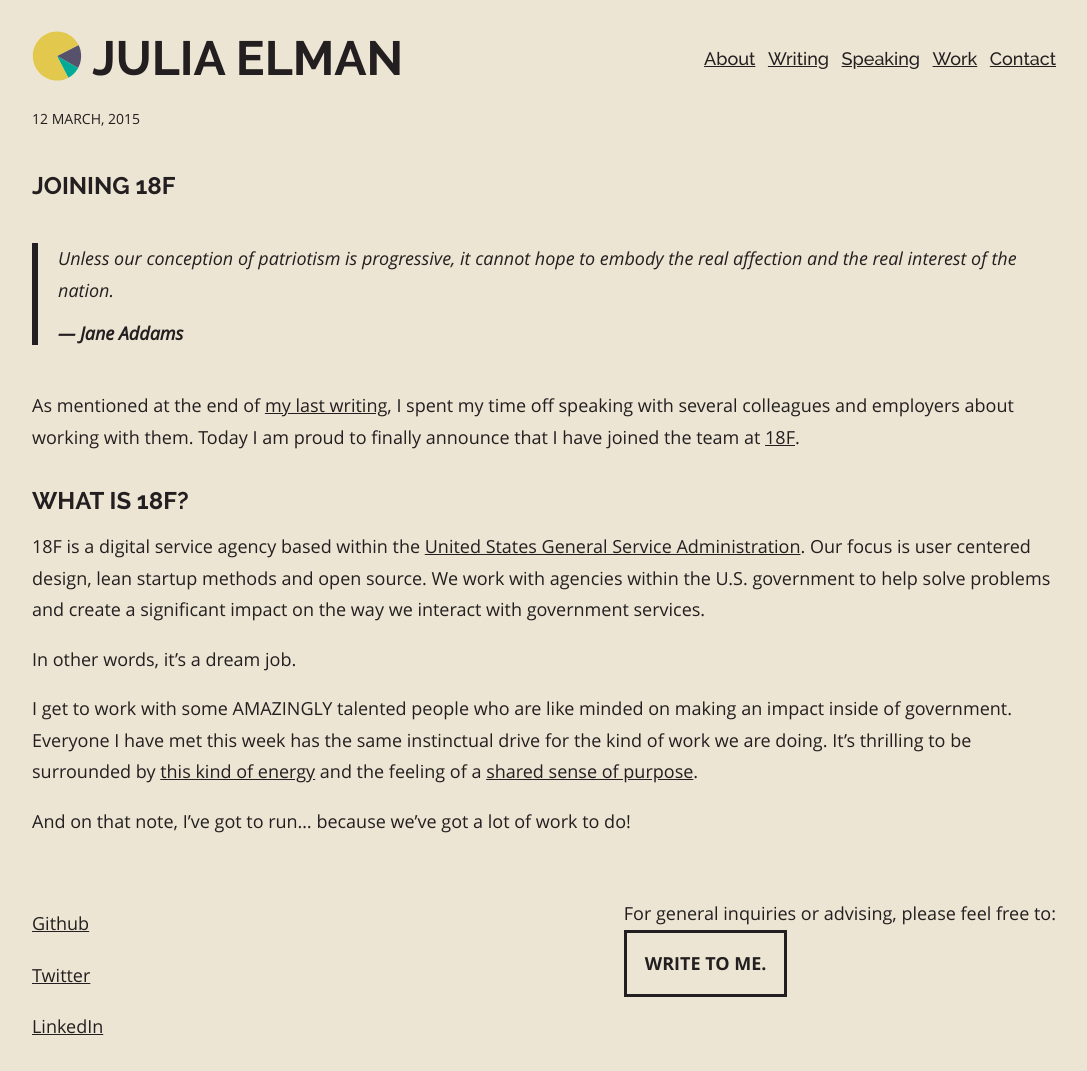
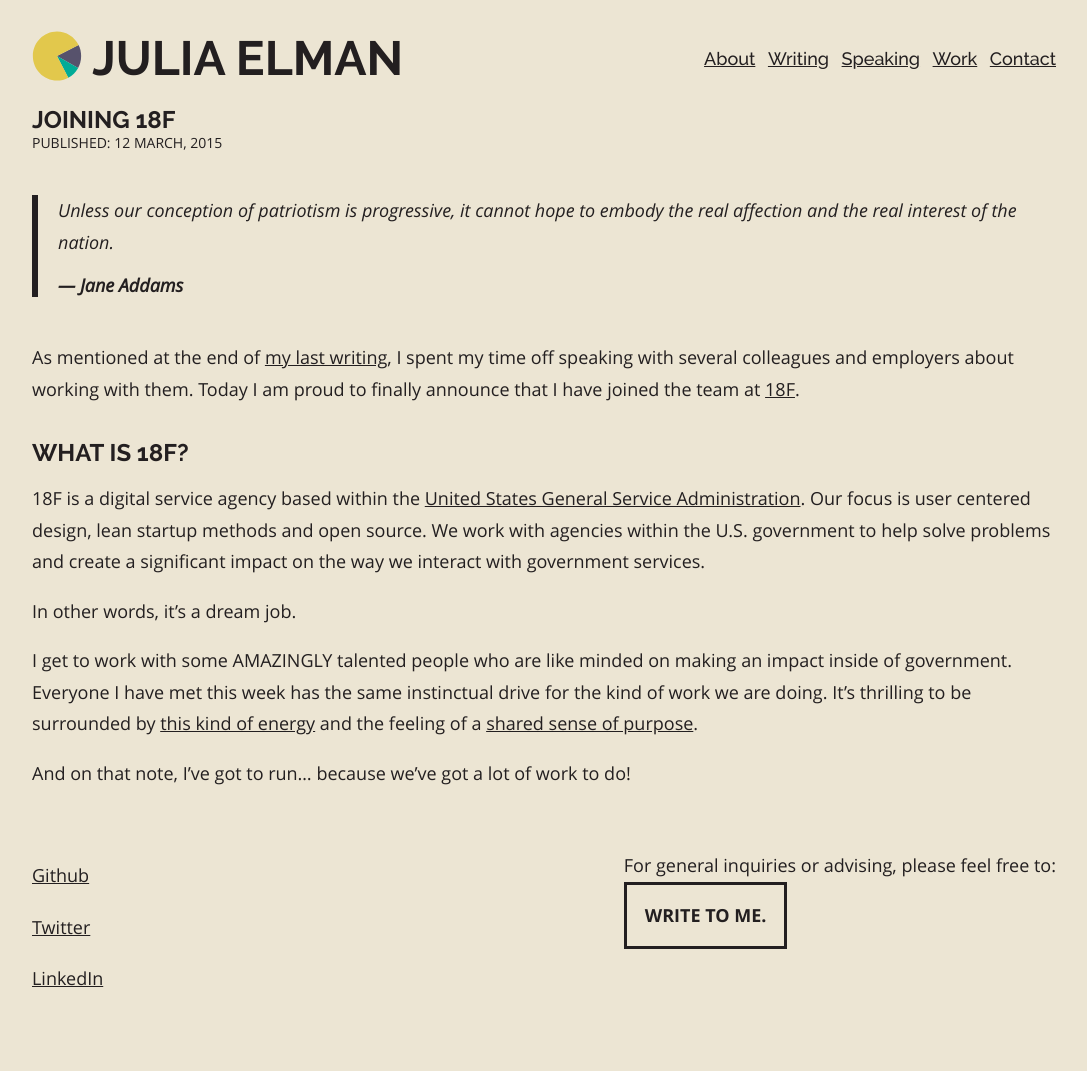
Before and after one commit to juliaelman/juliaelman.github.io, a Jekyll site: the page built from _posts/2015-03-12-joining-18F.md, in a window 1280 px wide. Shown: the whole page, without its empty margins (96-1183 px from the left). Built offline with Jekyll 4.4.1, drawn with Linux system fonts in a browser that asks for light colours; after the commit the page ends 1023 px from its top, so only the background shows below that.

Commit message:
Wrap all post content in .post class.

```diff
--- a/_layouts/post.html
+++ b/_layouts/post.html
@@ -2,12 +2,15 @@
 layout: base
 ---
 
-<time datetime="{{ page.date | date_to_xmlschema }} pubdate">
-  {{ page.date|date:'%d %B, %Y' }}
-</time>
-<h3>{{ page.title }}</h3>
-
-{{ content }}
+<div class="post">
+  <h3>
+    {{ page.title }}
+  </h3>
+  <time datetime="{{ page.date | date_to_xmlschema }} pubdate">
+  PUBLISHED: {{ page.date|date:'%d %B, %Y' }}
+  </time>
+  {{ content }}
+</div>
 
 {% if page.comments %}
 <div id="disqus_thread"></div>
```
